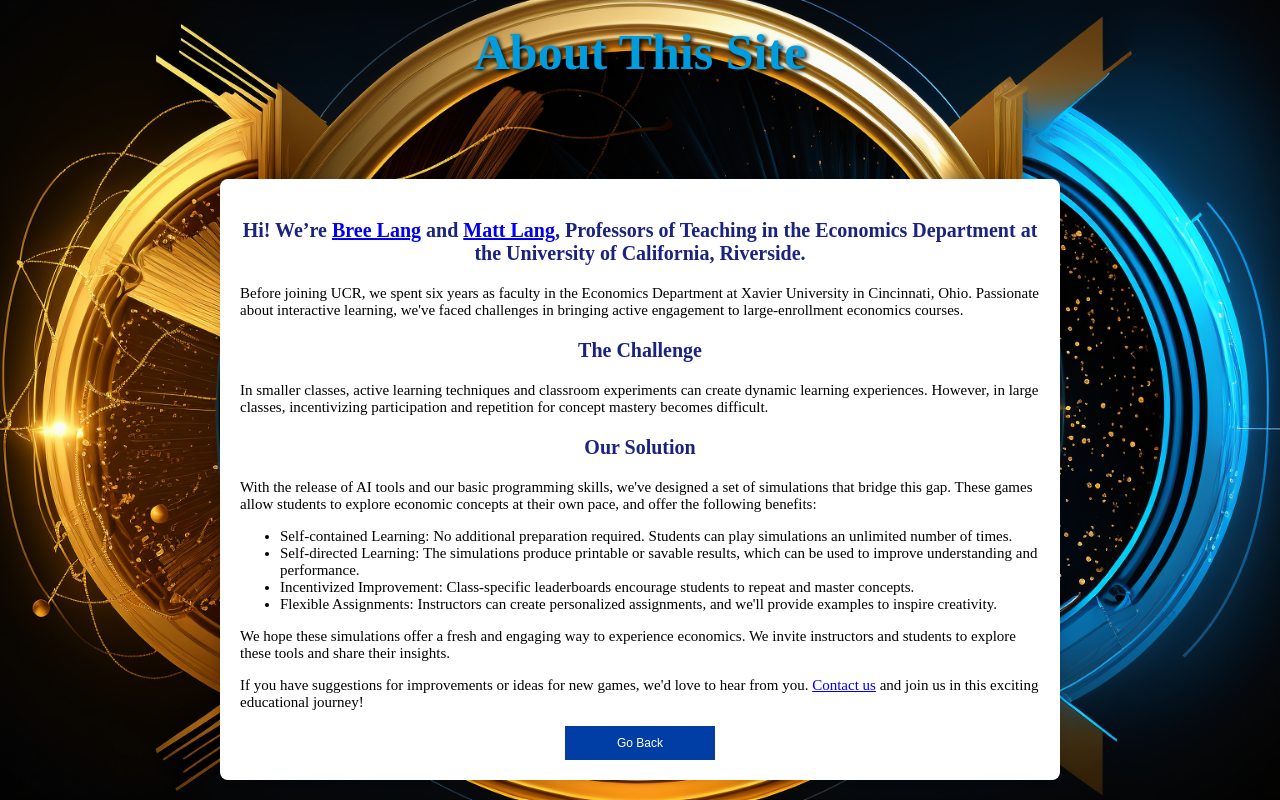
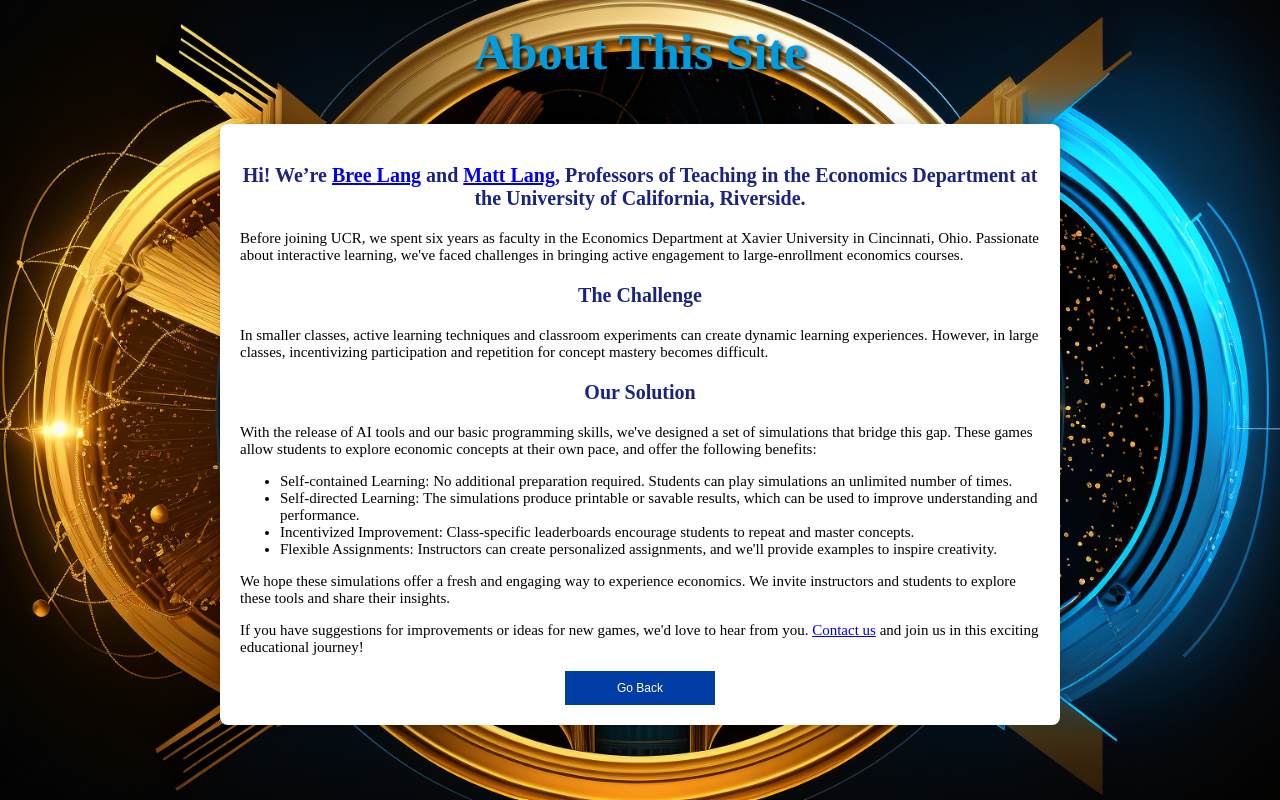
Before and after one commit to matthewdlang18/virtual_econ, a Flask app: page /about_us in a window 1280 px wide. Run offline with Flask 3, Linux system fonts and the light colour scheme.

Commit message:
Update styles.css

```diff
--- a/static/styles.css
+++ b/static/styles.css
@@ -2,7 +2,7 @@ body {
   display: flex;
   flex-direction: column;
   align-items: center;
-  justify-content: space-between;
+  justify-content: flex-start;
   background: url('landing.png') center/cover no-repeat fixed;
   margin: 0;
   padding: 0;
```
